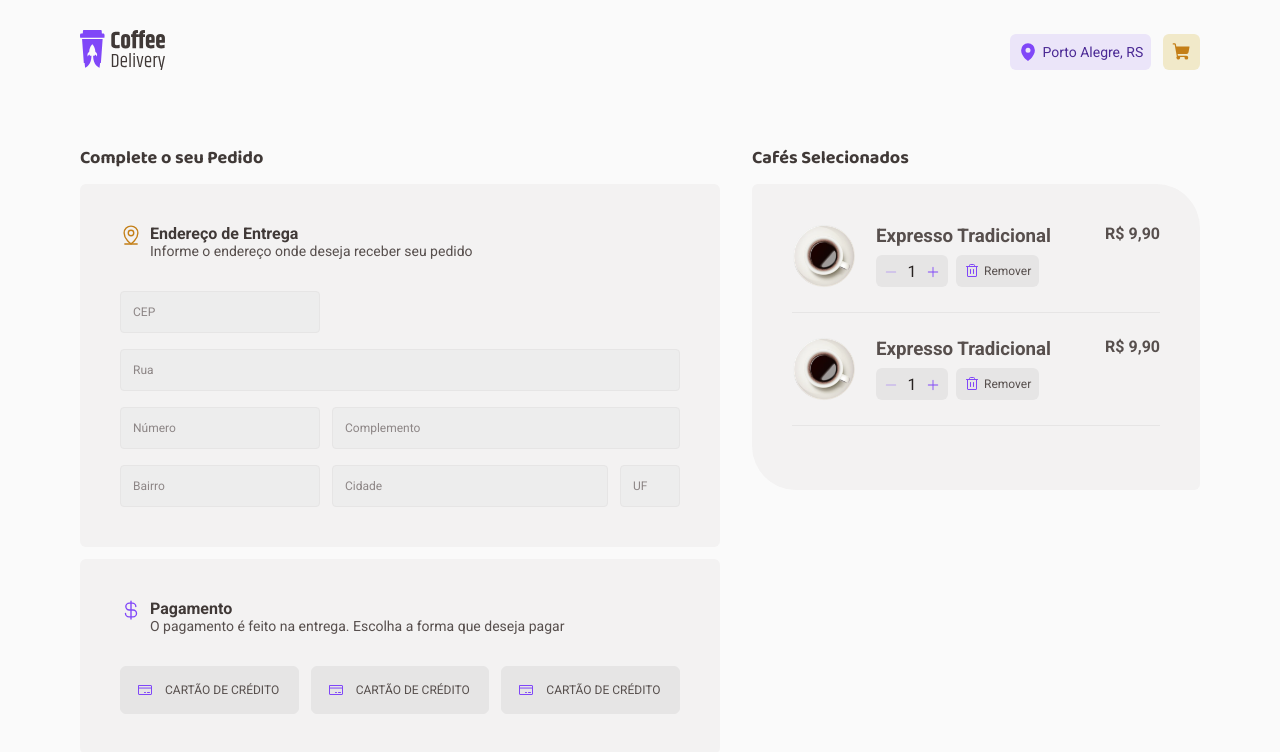
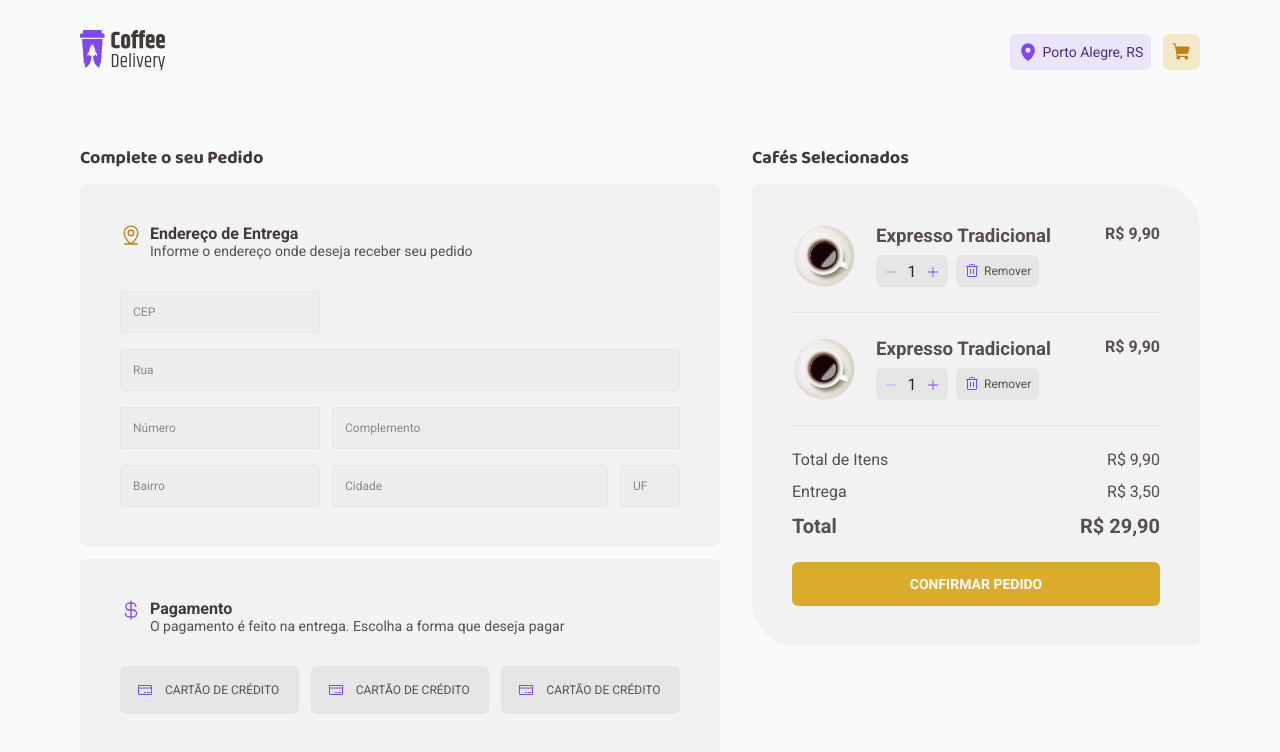
Before and after one commit to pfrancaneto/coffeDelivery, a React (Vite) app: page /checkout in a window 1280 px wide. Shown: the top 752 px of the page. Built offline with nearby package versions, Linux system fonts and the light colour scheme.

Commit message:
chamando componente em tela

```diff
--- a/src/pages/Checkout/components/CafesSelecionado/index.tsx
+++ b/src/pages/Checkout/components/CafesSelecionado/index.tsx
@@ -1,4 +1,5 @@
 import { CardCafeCarrinho } from '../CardCafeCarrinho';
+import { ConfirmarPagamento } from './ConfirmarPagamento';
 import {
   CafesSelecionadoContainer,
   DetalhesContainer,
@@ -12,6 +13,8 @@ export const CafesSelecionado = () => {
       <DetalhesContainer>
         <CardCafeCarrinho />
         <CardCafeCarrinho />
+
+        <ConfirmarPagamento />
       </DetalhesContainer>
     </CafesSelecionadoContainer>
   );
```
